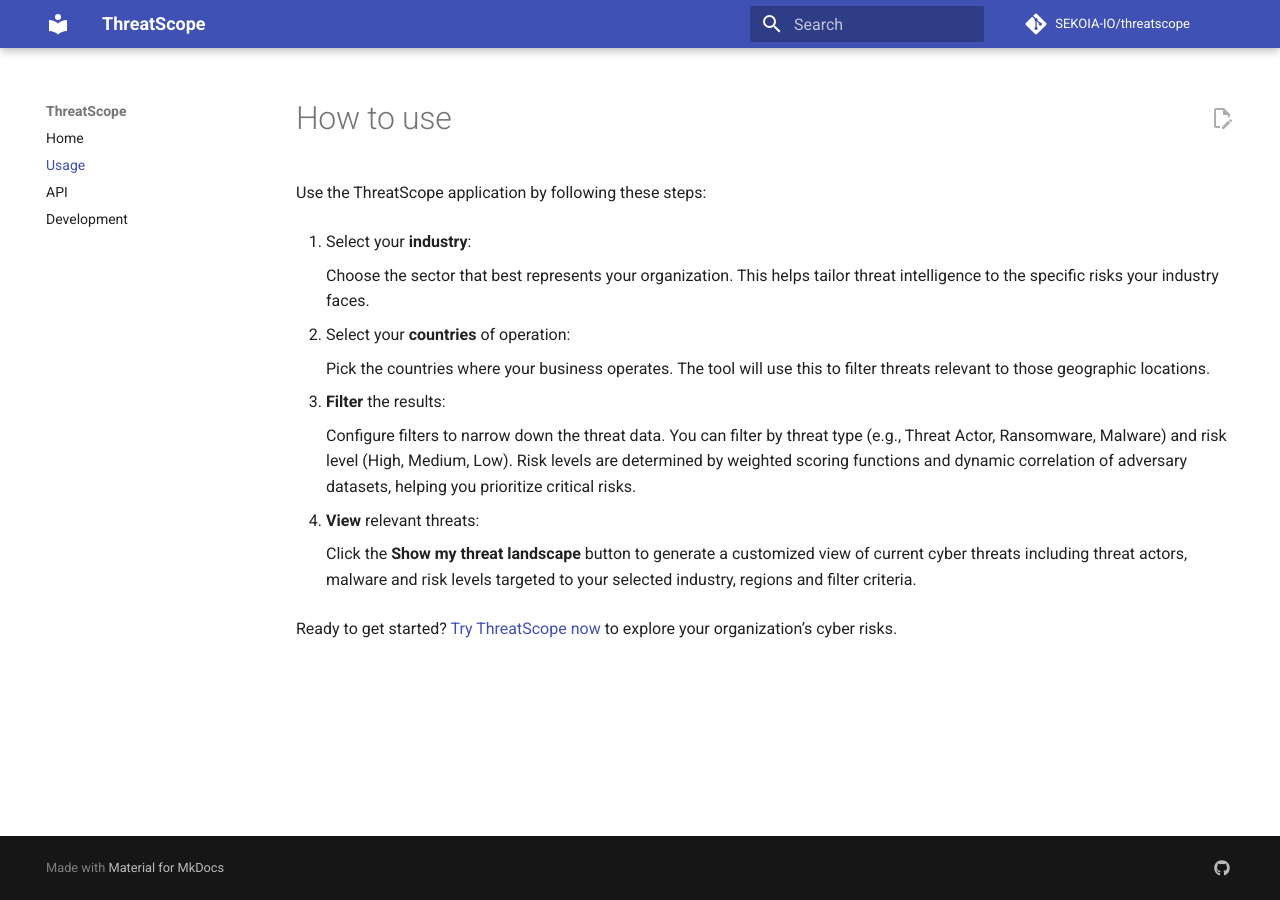
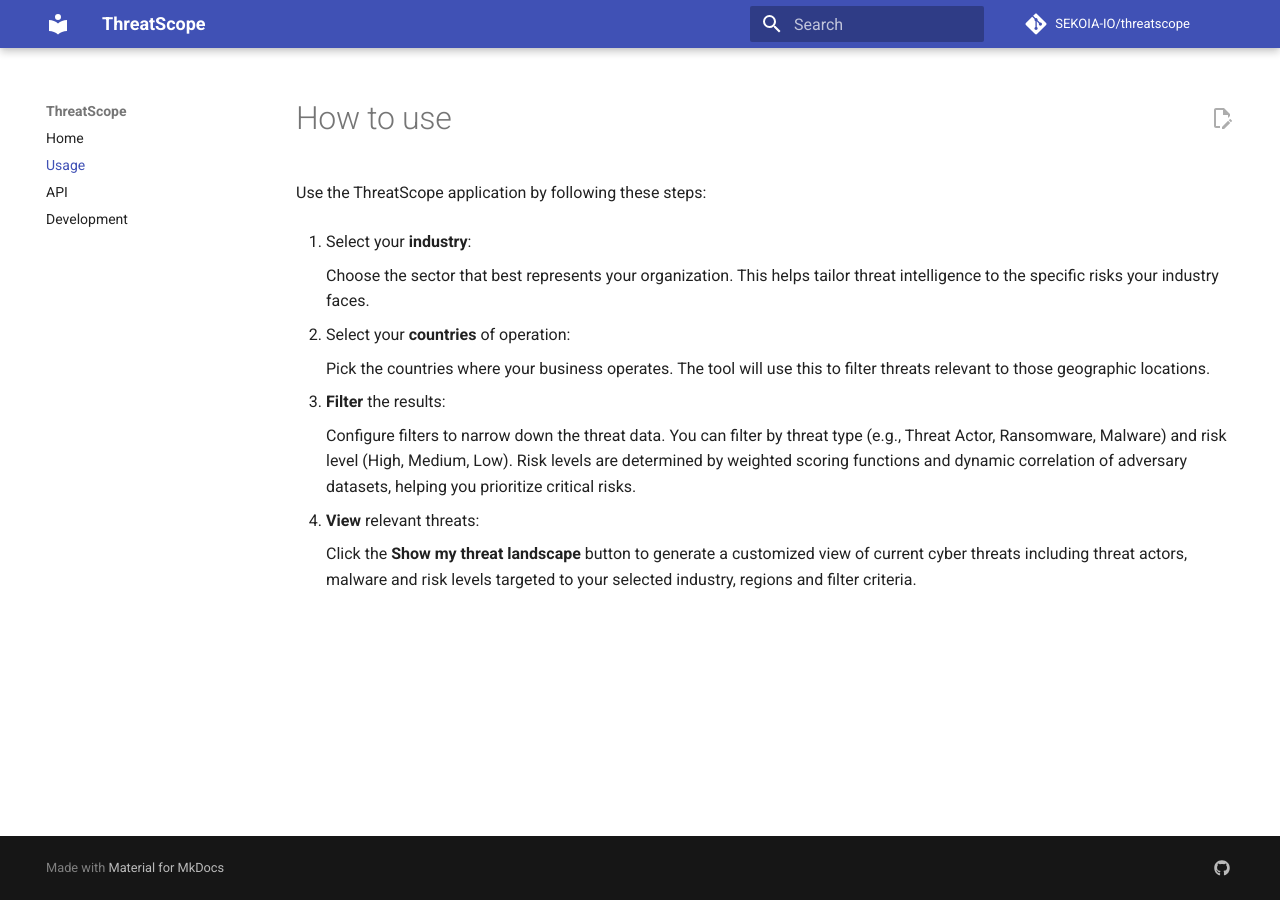
Before and after one commit to RayNawfal/DemoApp, an MkDocs documentation site: the page built from docs/usage.md, in a window 1280 px wide. Built offline with MkDocs 1.6.1 and Material for MkDocs 9.7.7, drawn with Linux system fonts in a browser that asks for light colours; comment, search, counter and statistics services are not loaded.

Commit message:
Update how-to-use section

```diff
--- a/docs/usage.md
+++ b/docs/usage.md
@@ -17,5 +17,3 @@ Use the ThreatScope application by following these steps:
 4. **View** relevant threats:
 
     Click the **Show my threat landscape** button to generate a customized view of current cyber threats including threat actors, malware and risk levels targeted to your selected industry, regions and filter criteria.
-
-Ready to get started? <a href="https://threatscope-i0tj.onrender.com/" target="_blank">Try ThreatScope now</a> to explore your organization’s cyber risks.
```
